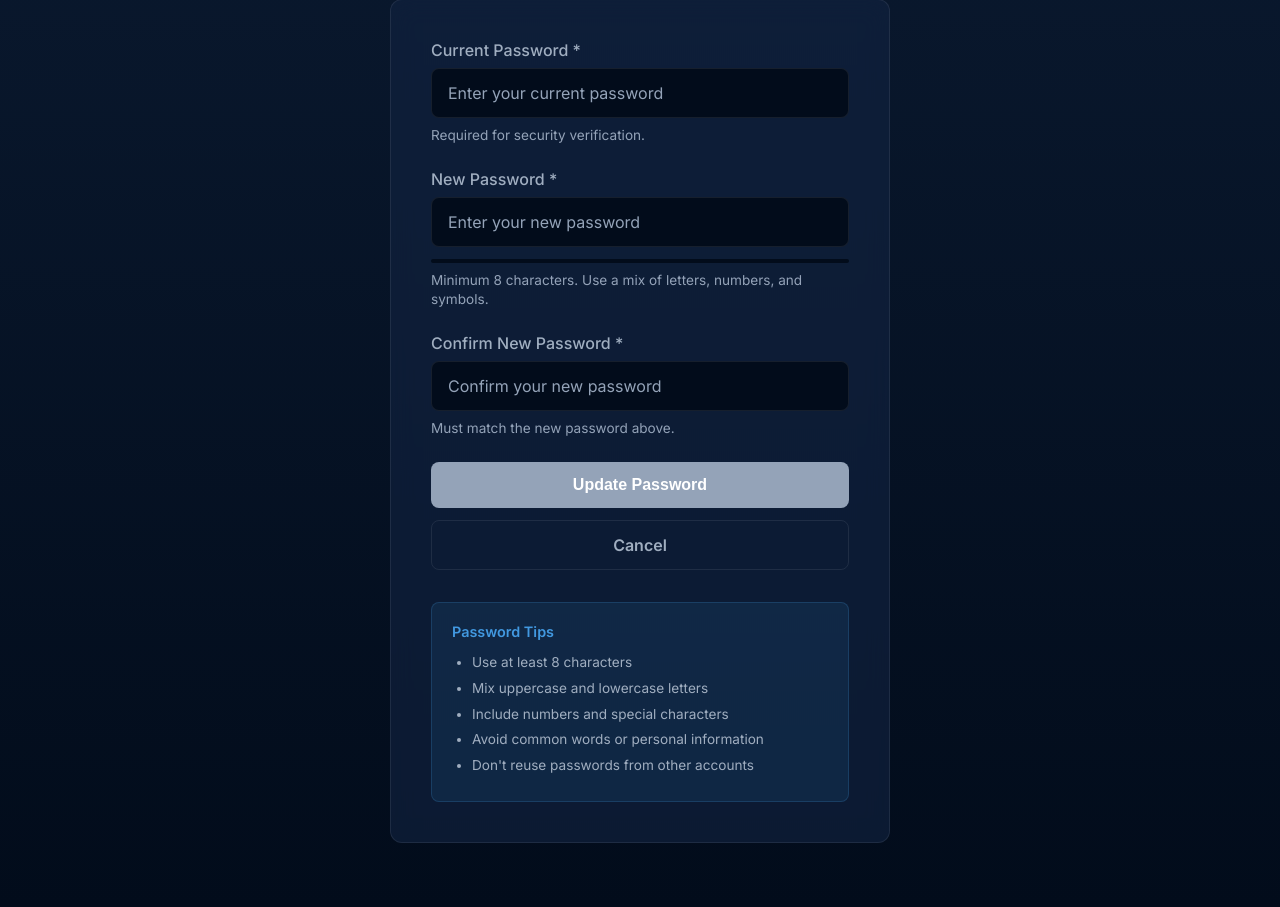
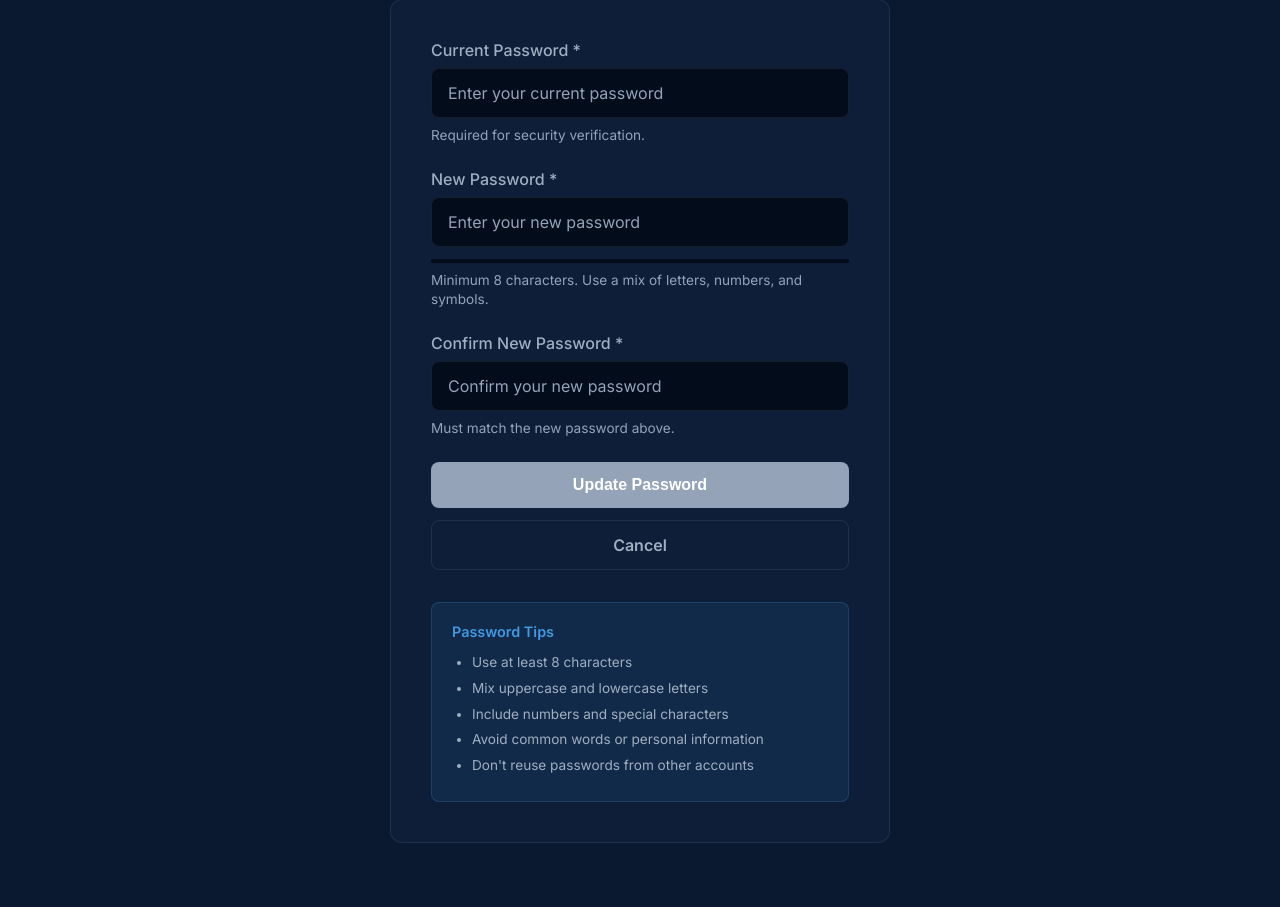
Before and after one commit to B-Develops/SMA, a Flask app: page /settings/password in a window 1280 px wide. Shown: the part 148-1055 px from the top of the page. Run offline with Flask 3, Linux system fonts and the light colour scheme; the visitor is signed in with stand-in values (Sample User, id 1); data that the repository does not hold is empty; some libraries are stand-ins or nearby versions.

Commit message:
Unify page backgrounds to dashboard color #0a192f

```diff
--- a/app/static/2.css
+++ b/app/static/2.css
@@ -23,7 +23,7 @@
 body {
   margin: 0;
   font-family: "Inter", system-ui, sans-serif;
-  background: linear-gradient(180deg, var(--bg-primary), var(--bg-secondary));
+  background: var(--bg-primary);
   color: var(--text-primary);
   min-height: 100vh;
   display: flex;
--- a/app/static/5.css
+++ b/app/static/5.css
@@ -20,7 +20,7 @@
 body {
   margin: 0;
   font-family: "Inter", system-ui, sans-serif;
-  background: linear-gradient(180deg, var(--bg-primary), var(--bg-secondary));
+  background: var(--bg-primary);
   color: var(--text-primary);
   min-height: 100vh;
 }
--- a/app/templates/BrowseCars.html
+++ b/app/templates/BrowseCars.html
@@ -62,7 +62,7 @@ html {
 body {
   margin: 0;
   font-family: "Inter", sans-serif;
-  background-color: #081529;
+  background-color: #0a192f;
   color: var(--text-main);
   line-height: 1.5;
 }
--- a/app/templates/View-details.html
+++ b/app/templates/View-details.html
@@ -38,7 +38,7 @@
     body {
       margin: 0;
       font-family: "Inter", sans-serif;
-      background-color: #081529;
+      background-color: #0a192f;
       color: var(--text-main);
       line-height: 1.5;
     }
--- a/app/templates/dashboard/OrderSuccess.html
+++ b/app/templates/dashboard/OrderSuccess.html
@@ -32,7 +32,7 @@
       body {
         margin: 0;
         font-family: "Inter", sans-serif;
-        background-color: #081529;
+        background-color: #0a192f;
         color: var(--text-main);
         line-height: 1.5;
       }
```
